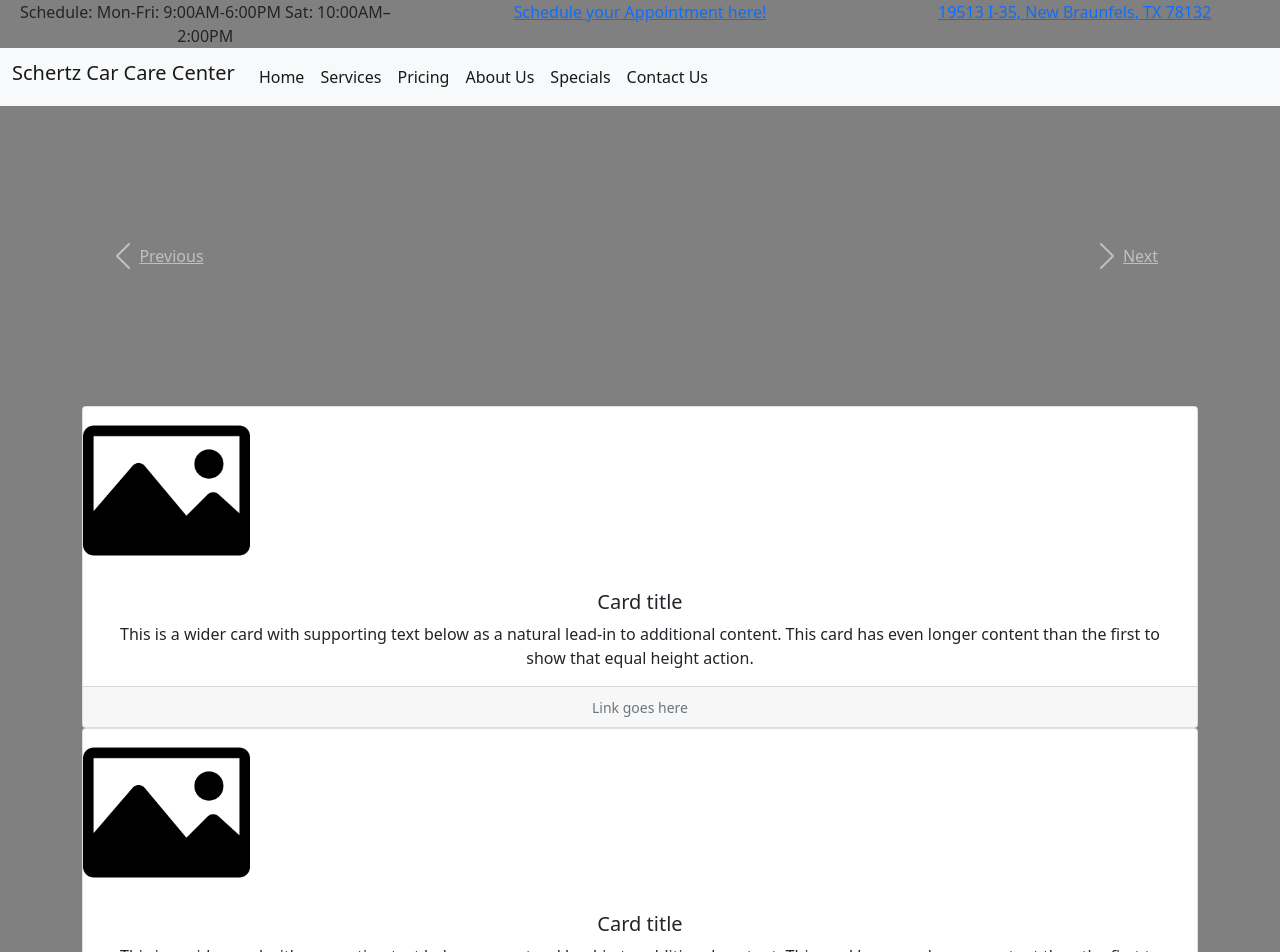
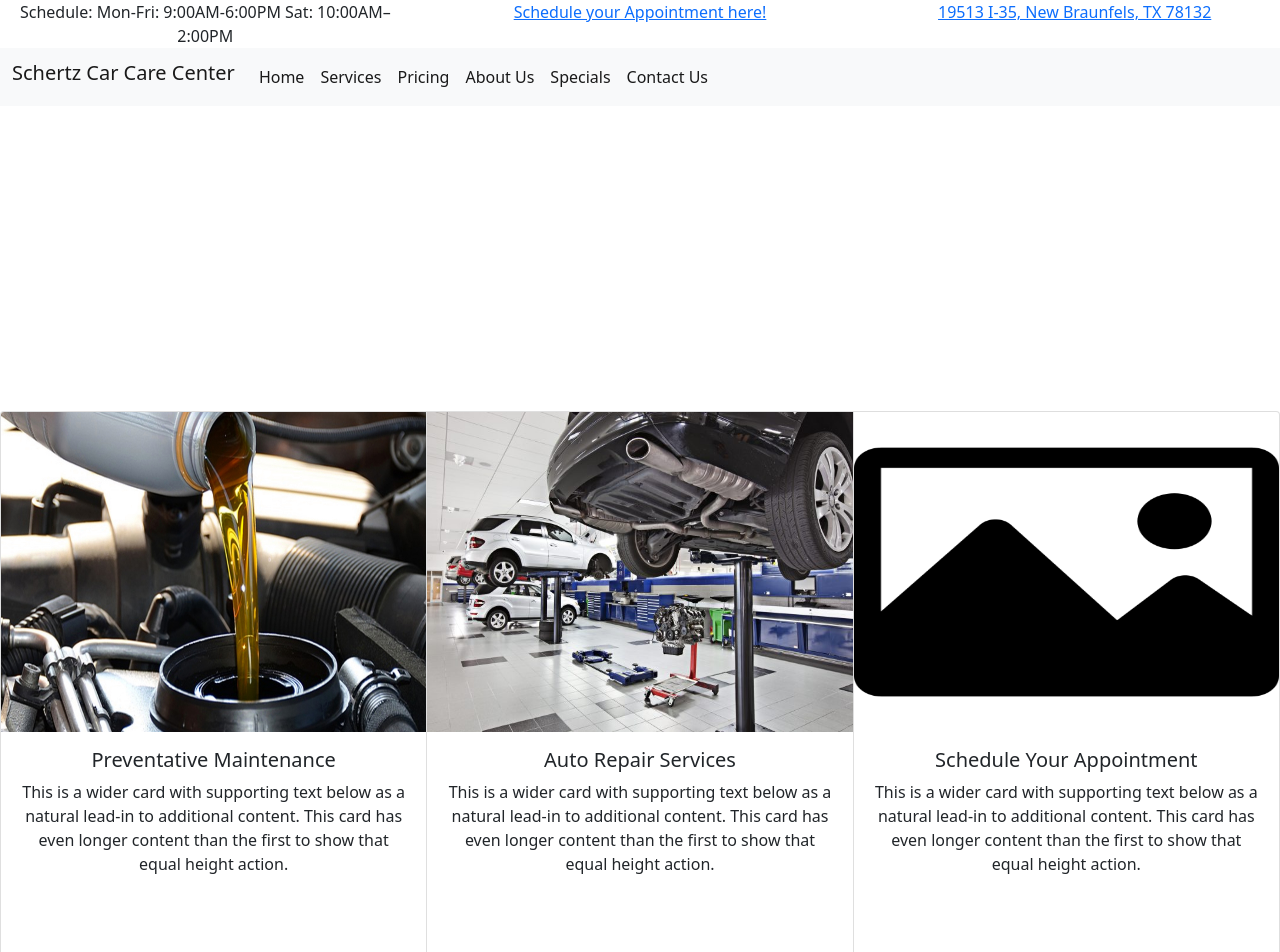
Before and after one commit to Agarc4777/GMCC, a React (Create React App) app in the folder client/: page / in a window 1280 px wide. Shown: the top 952 px of the page. Built offline with nearby package versions, Linux system fonts and the light colour scheme.

Commit message:
added fixed images to the cards.

```diff
--- a/client/src/App.css
+++ b/client/src/App.css
@@ -1,6 +1,5 @@
 .App {
   text-align: center;
-  background-color: grey;
 }
 
 .App-logo {
--- a/client/src/components/Cards/index.js
+++ b/client/src/components/Cards/index.js
@@ -1,19 +1,21 @@
 import React from "react";
 import Card from 'react-bootstrap/Card';
-import CardDeck from 'react-bootstrap/CardDeck';
+import CardGroup from 'react-bootstrap/CardGroup';
 import Phicon from "../../images/phicon.png";
+import OilChange from "../../images/oil-change-picture.jpg";
+import CarLifted from "../../images/car-on-lift.jpg";
+import Button from 'react-bootstrap/Button'
 import "./style.css"
 
 
 
 function Cards() {
   return(
-    <div className="container">
-        <CardDeck>
-            <Card>
-                <Card.Img id="image" variant="right" src={Phicon} />
+    <CardGroup>
+  <Card className="card">
+    <Card.Img variant="top" id="image" src={ OilChange } />
     <Card.Body>
-                    <Card.Title>Card title</Card.Title>
+      <Card.Title>Preventative Maintenance</Card.Title>
       <Card.Text>
         This is a wider card with supporting text below as a natural lead-in to
         additional content. This card has even longer content than the first to
@@ -21,13 +23,13 @@ function Cards() {
       </Card.Text>
     </Card.Body>
     <Card.Footer>
-                <small className="text-muted">Link goes here</small>
+    <Button href="#">Learn More</Button>
     </Card.Footer>
   </Card>
-            <Card>
-                <Card.Img id="image" variant="mid" src={Phicon} />
+  <Card className="card">
+    <Card.Img variant="top" id="image" src={ CarLifted } />
     <Card.Body>
-                    <Card.Title>Card title</Card.Title>
+      <Card.Title>Auto Repair Services</Card.Title>
       <Card.Text>
         This is a wider card with supporting text below as a natural lead-in to
         additional content. This card has even longer content than the first to
@@ -35,13 +37,13 @@ function Cards() {
       </Card.Text>
     </Card.Body>
     <Card.Footer>
-                <small className="text-muted">Link goes here</small>
+    <Button href="#">Learn More</Button>
     </Card.Footer>
   </Card>
-            <Card>
-                <Card.Img id="image" variant="end" src={Phicon} />
+  <Card className="card">
+    <Card.Img variant="top" id="image" src={ Phicon } />
     <Card.Body>
-                    <Card.Title>Card title</Card.Title>
+      <Card.Title>Schedule Your Appointment</Card.Title>
       <Card.Text>
         This is a wider card with supporting text below as a natural lead-in to
         additional content. This card has even longer content than the first to
@@ -49,12 +51,10 @@ function Cards() {
       </Card.Text>
     </Card.Body>
     <Card.Footer>
-                <small className="text-muted">Link goes here</small>
+    <Button href="#">Schedule Now!</Button>
     </Card.Footer>
   </Card>
-        </CardDeck>
-    </div>
-
+</CardGroup>
   )
 }
 
--- a/client/src/components/Cards/style.css
+++ b/client/src/components/Cards/style.css
@@ -1,4 +1,8 @@
 #image {
-    max-width: 15%;
-    max-height: 20%;
+    width: 100%;
+    height: 50%;
 }
+
+.card {
+    margin-top: 5px;
+}
```
Also changed, not shown: client/src/images/car-on-lift.jpg (added), client/src/images/oil-change-picture.jpg (added). Lines whose indentation alone changed are shown as unchanged.
